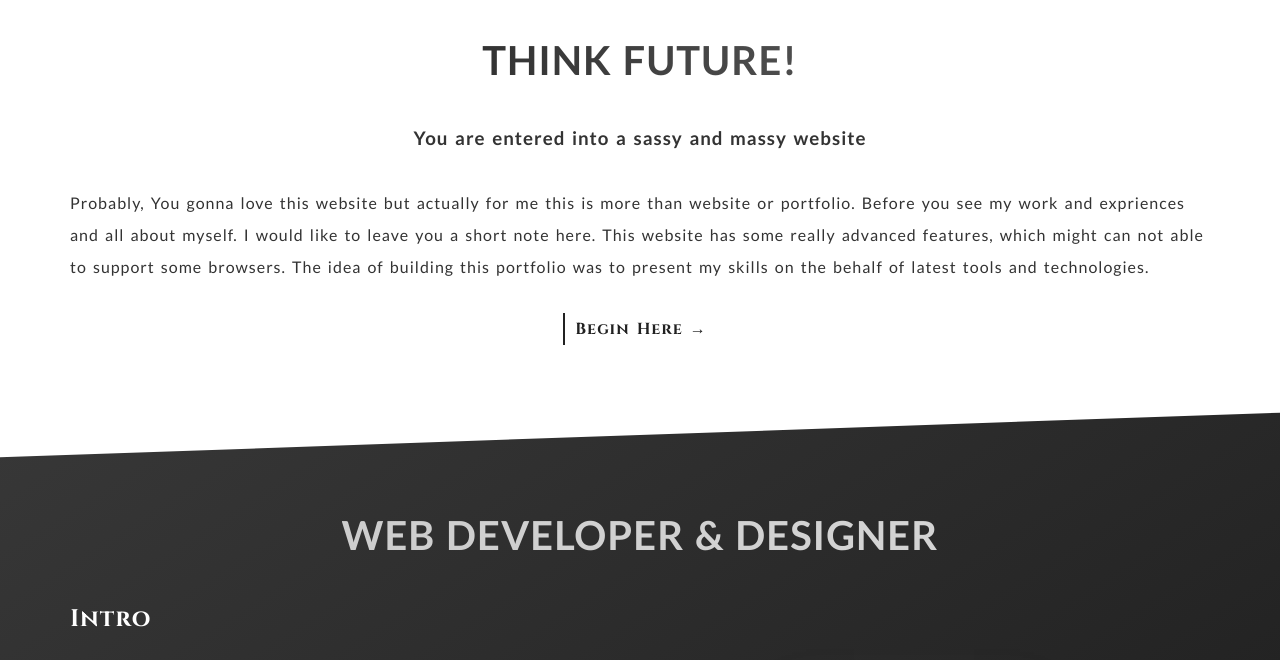
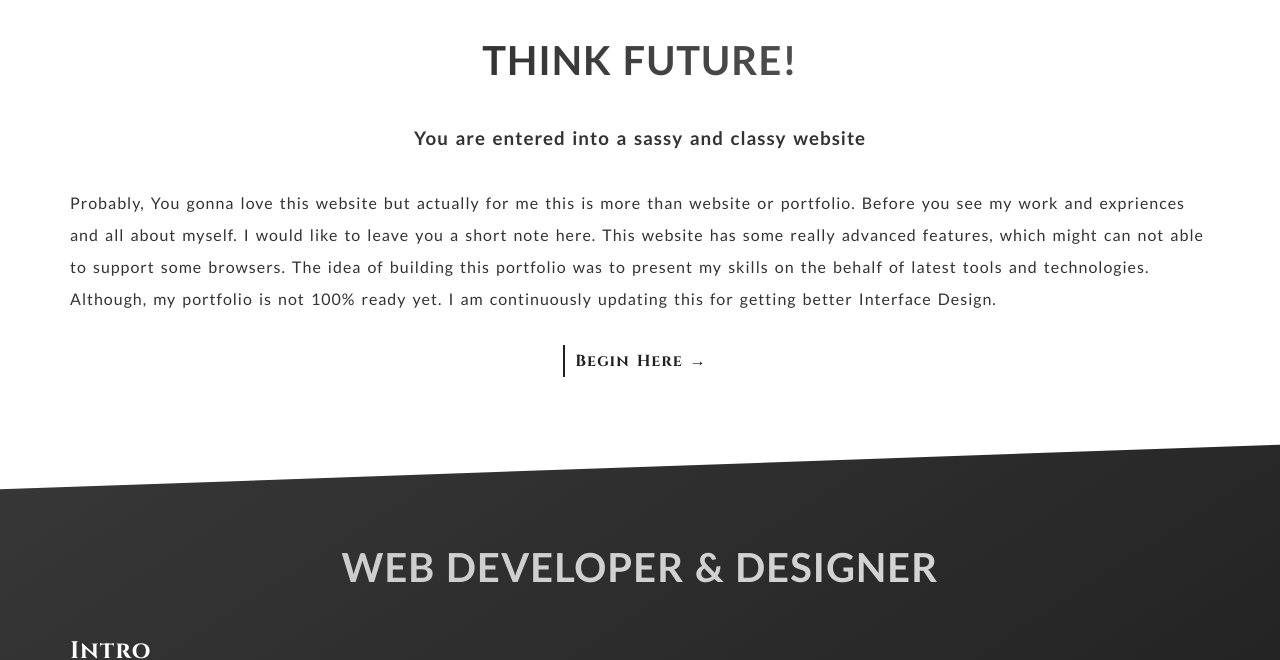
Before and after one commit to callmerks/callmerks.github.io, a plain HTML site: page index.html in a window 1280 px wide. Shown: the part 800-1460 px from the top of the page. Drawn offline with nearby package versions, Linux system fonts and the light colour scheme.

Commit message:
only text updated

```diff
--- a/index.html
+++ b/index.html
@@ -57,8 +57,8 @@
 				<h1 class="heading__onWhite--main">Think Future!</h1>
 			</div>
 			<div class="row">
-				<h3 class="paragraph text-center">You are entered into a sassy and massy website </h3>
-				<p class="paragraph">Probably, You gonna love this website but actually for me this is more than website or portfolio. Before you see my work and expriences and all about myself. I would like to leave you a short note here. This website has some really advanced features, which might can not able to support some browsers. The idea of building this portfolio was to present my skills on the behalf of latest tools and technologies.</p>
+				<h3 class="paragraph text-center">You are entered into a sassy and classy website </h3>
+				<p class="paragraph">Probably, You gonna love this website but actually for me this is more than website or portfolio. Before you see my work and expriences and all about myself. I would like to leave you a short note here. This website has some really advanced features, which might can not able to support some browsers. The idea of building this portfolio was to present my skills on the behalf of latest tools and technologies. Although, my portfolio is not 100% ready yet. I am continuously updating this for getting better Interface Design.</p>
 				<span class="text-center text-cinzel"><a href="#about" class="btn__dark--sm" >Begin Here &rarr;</a></span>
 			</div>
 
```
